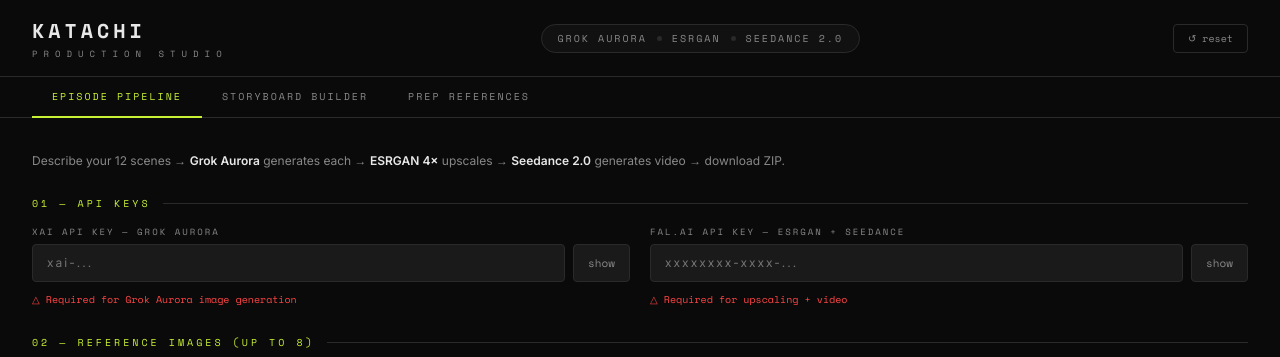
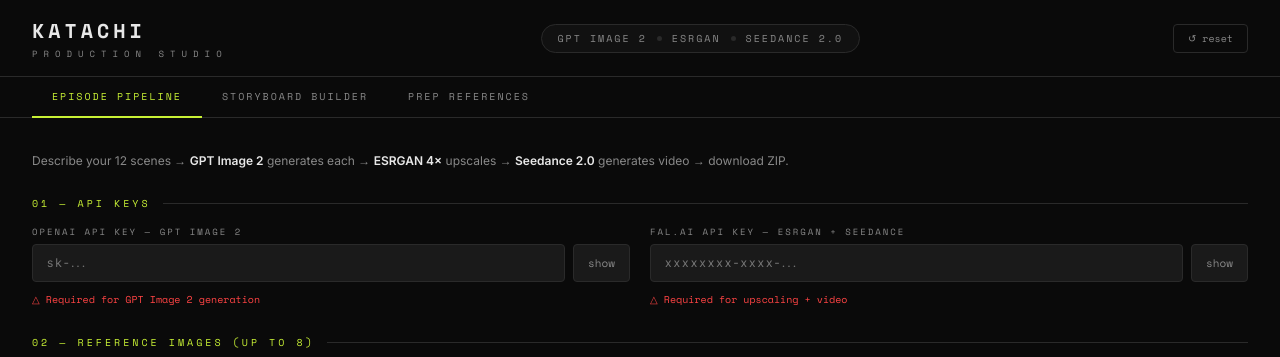
Before and after one commit to marnikoster/-omnisvibe-website, a plain HTML site: page katachi-studio.html in a window 1280 px wide. Shown: the top 357 px of the page. Drawn offline with nearby package versions, Linux system fonts and the light colour scheme.

Commit message:
Update UI labels from Grok Aurora to GPT Image 2

```diff
--- a/katachi-studio.html
+++ b/katachi-studio.html
@@ -108,7 +108,7 @@
 <body>
 <header class="header">
   <div class="logo">KATACHI<span>PRODUCTION STUDIO</span></div>
-  <div class="badge"><span>GROK AURORA</span><span class="dot"></span><span>ESRGAN</span><span class="dot"></span><span>SEEDANCE 2.0</span></div>
+  <div class="badge"><span>GPT IMAGE 2</span><span class="dot"></span><span>ESRGAN</span><span class="dot"></span><span>SEEDANCE 2.0</span></div>
   <button class="reset-btn" onclick="resetAll()">↺ reset</button>
 </header>
 <nav class="tabs">
@@ -119,7 +119,7 @@
 
 <div id="tab-ep" class="panel active">
   <p style="color:var(--text-dim);font-size:12px;line-height:1.8;margin-bottom:24px;">
-    Describe your 12 scenes → <strong style="color:var(--text)">Grok Aurora</strong> generates each →
+    Describe your 12 scenes → <strong style="color:var(--text)">GPT Image 2</strong> generates each →
     <strong style="color:var(--text)">ESRGAN 4×</strong> upscales → <strong style="color:var(--text)">Seedance 2.0</strong> generates video → download ZIP.
   </p>
 
@@ -127,12 +127,12 @@
     <div class="section-label">01 — API KEYS</div>
     <div class="grid2">
       <div class="input-group">
-        <div class="input-label">XAI API KEY — GROK AURORA</div>
+        <div class="input-label">OPENAI API KEY — GPT IMAGE 2</div>
         <div class="input-row">
-          <input type="password" id="openai-key" placeholder="xai-..." />
+          <input type="password" id="openai-key" placeholder="sk-..." />
           <button class="show-btn" onclick="toggleKey('openai-key',this)">show</button>
         </div>
-        <div class="warn">△ Required for Grok Aurora image generation</div>
+        <div class="warn">△ Required for GPT Image 2 generation</div>
       </div>
       <div class="input-group">
         <div class="input-label">FAL.AI API KEY — ESRGAN + SEEDANCE</div>
```
